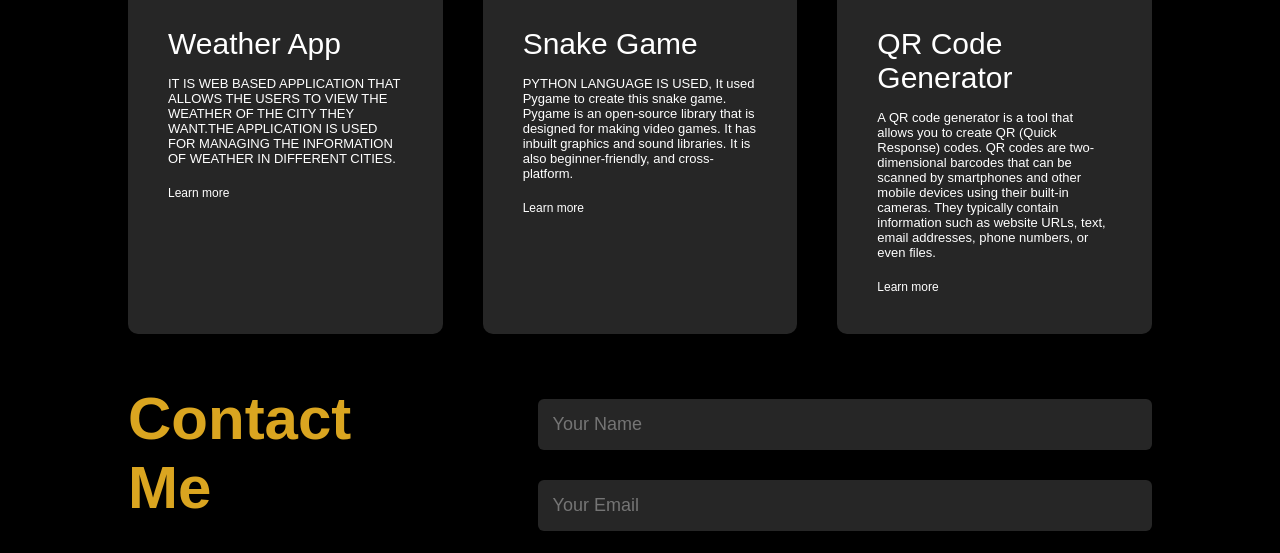
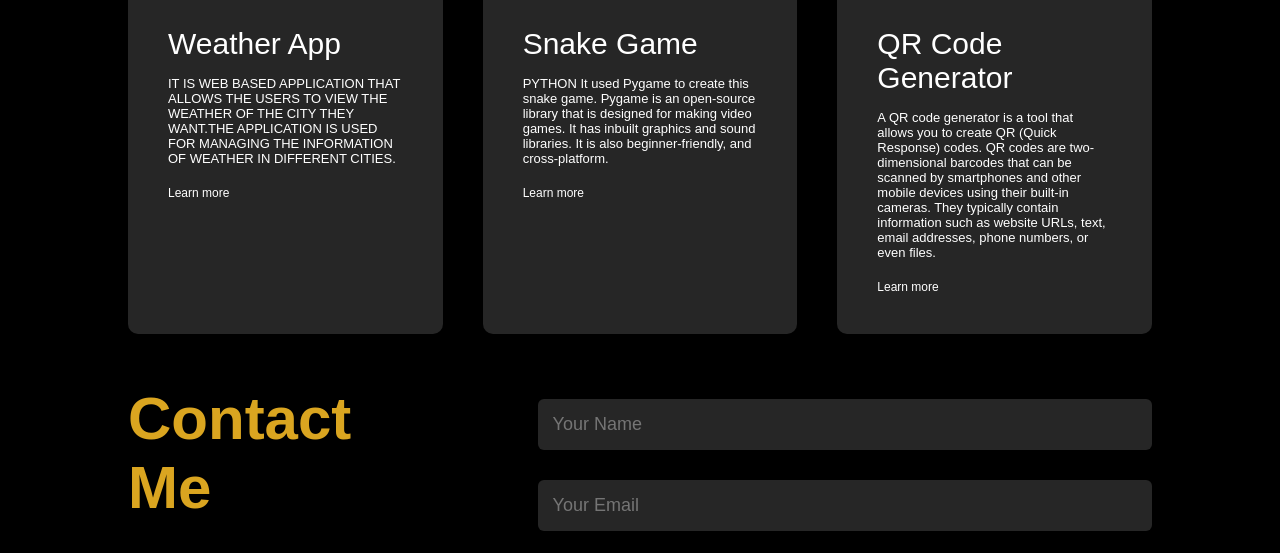
Before and after one commit to Bonnk007/Personal-portfolio, a plain HTML site: page index.html in a window 1280 px wide. Shown: the part 1795-2348 px from the top of the page. Drawn offline with Linux system fonts and the light colour scheme.

Commit message:
minor details chaged

```diff
--- a/index.html
+++ b/index.html
@@ -125,7 +125,7 @@
             ></i>
             <h2>Snake Game</h2>
             <p>
-              PYTHON LANGUAGE IS USED,
+              PYTHON
               It used Pygame to create this snake game. Pygame is an open-source
               library that is designed for making video games. It has inbuilt
               graphics and sound libraries. It is also beginner-friendly, and
```
